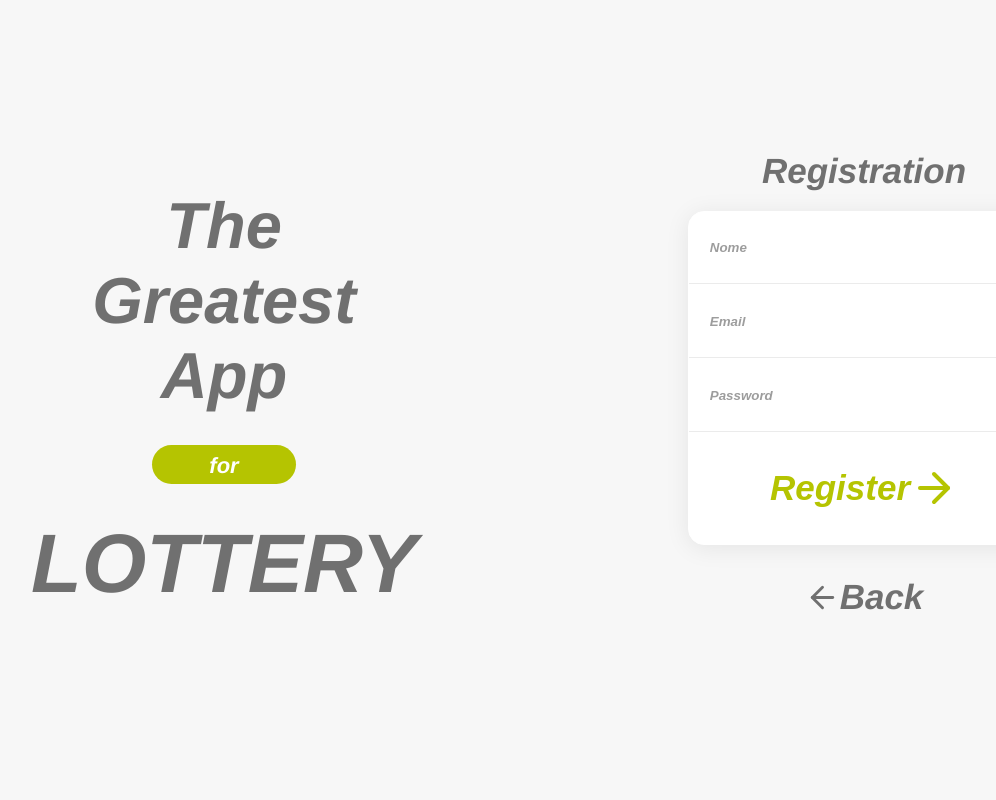
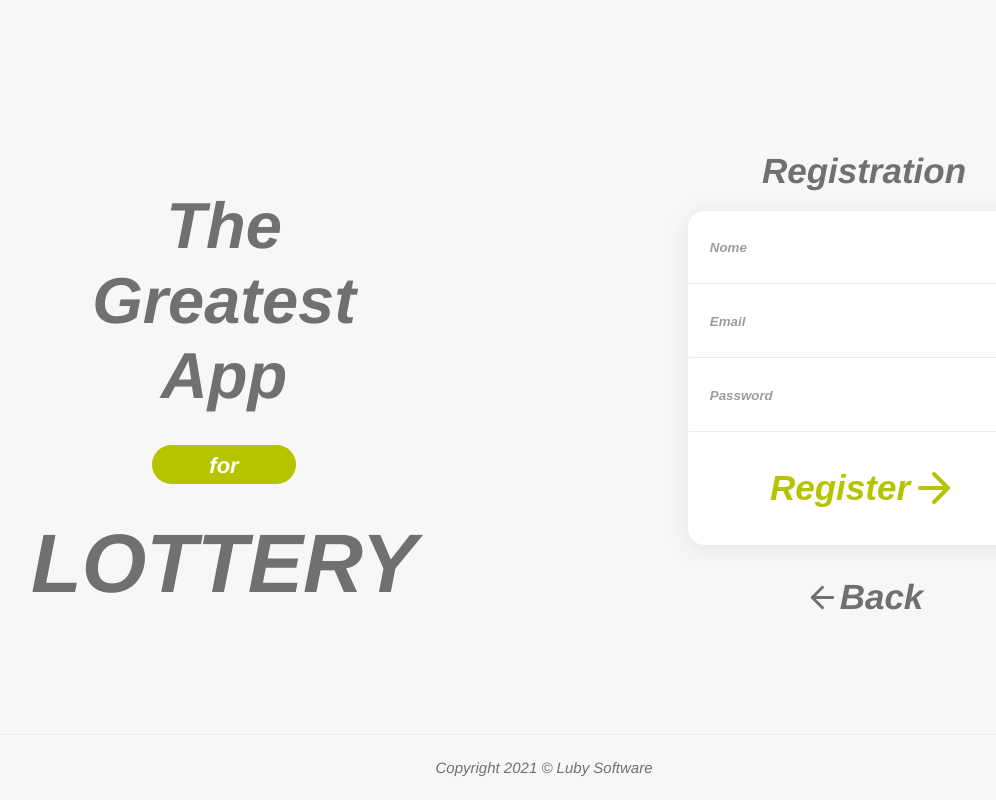
Before and after one commit to martinsgabriel1956/tgl-web, a React (Create React App) app: page /register in a window 1280 px wide. Shown: the whole page, without its empty margins (96-1092 px from the left). Built offline with nearby package versions, Linux system fonts and the light colour scheme.

Commit message:
feat: footer added in register page

```diff
--- a/src/pages/Register/index.tsx
+++ b/src/pages/Register/index.tsx
@@ -1,10 +1,12 @@
+import { FiArrowLeft } from "react-icons/fi";
+
+import { Container } from "./styles";
+
+import { RegisterForm } from "../../components/Form/RegisterForm";
 import { Logo } from "../../components/UI/Logo";
-import { Container } from "./styles";
-import { RegisterForm } from "../../components/Form/RegisterForm";
 import { Card } from "../../components/UI/Card";
-
+import { Footer } from "../../components/UI/Footer";
 import { ButtonGray } from "../../components/UI/ButtonGray";
-import { FiArrowLeft } from "react-icons/fi";
 
 export function Register() {
   return (
@@ -14,13 +16,13 @@ export function Register() {
         <h2>Registration</h2>
         <Card>
           <RegisterForm />
-
         </Card>
         <ButtonGray to="/login">
           <FiArrowLeft />
           Back
         </ButtonGray>
       </section>
+      <Footer />
     </Container>
   );
 }
```
